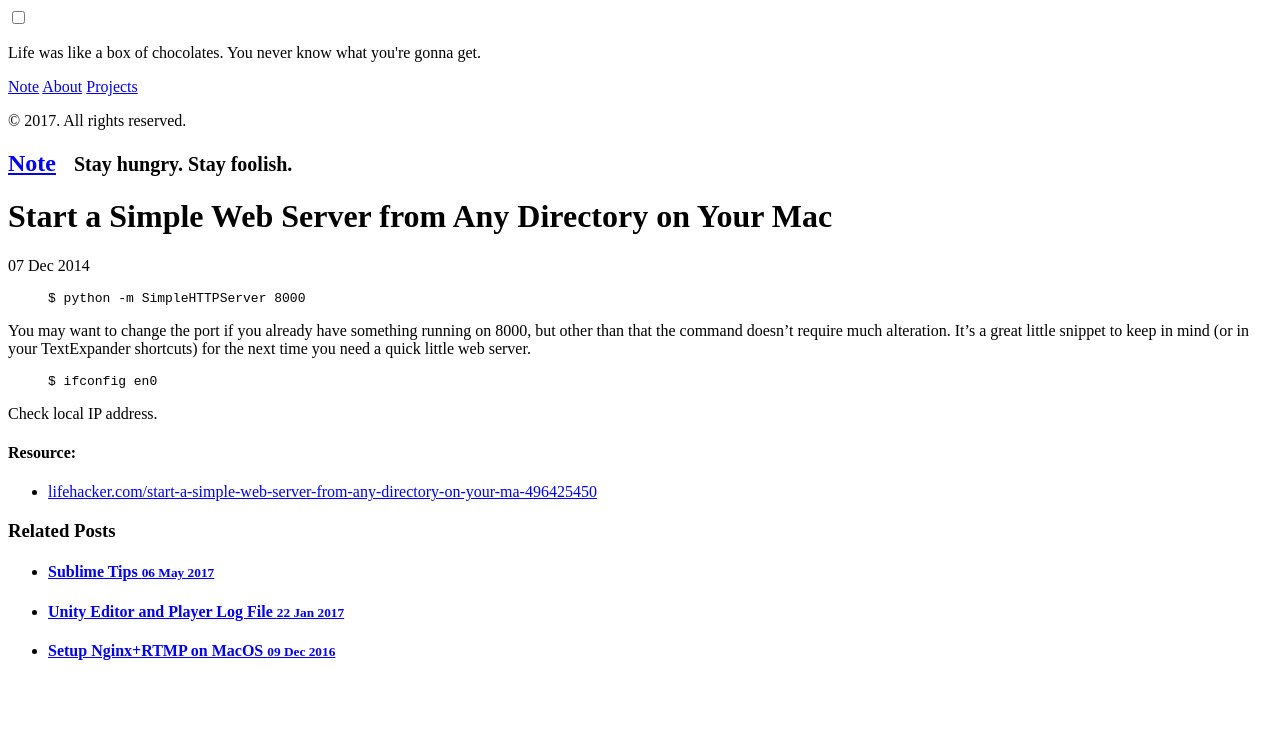
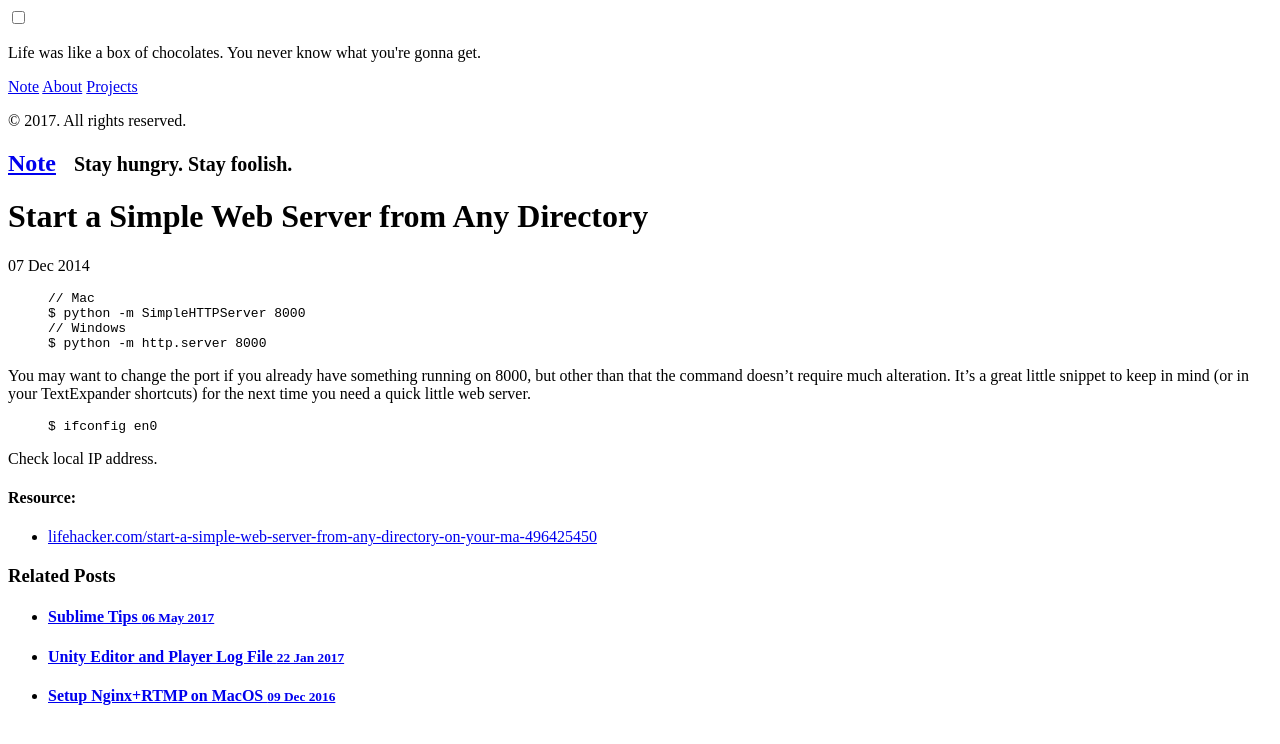
Before and after one commit to usunyu/usunyu.github.io, a Jekyll site: the page built from note/_posts/2014-12-07-python-web-server.markdown, in a window 1280 px wide. Shown: the top 744 px of the page. Built offline with Jekyll 4.4.1, drawn with Linux system fonts in a browser that asks for light colours.

Commit message:
[post] python web server on win

```diff
--- a/note/_posts/2014-12-07-mac-web-server.markdown
+++ b/note/_posts/2014-12-07-python-web-server.markdown
@@ -1,9 +1,12 @@
 ---
 layout: post
-title:  "Start a Simple Web Server from Any Directory on Your Mac"
+title:  "Start a Simple Web Server from Any Directory"
 ---
 {% highlight bash %}
+// Mac
 $ python -m SimpleHTTPServer 8000
+// Windows
+$ python -m http.server 8000
 {% endhighlight %}
 
 You may want to change the port if you already have something running on 8000, but other than that the command doesn't require much alteration. It's a great little snippet to keep in mind (or in your TextExpander shortcuts) for the next time you need a quick little web server.
```
